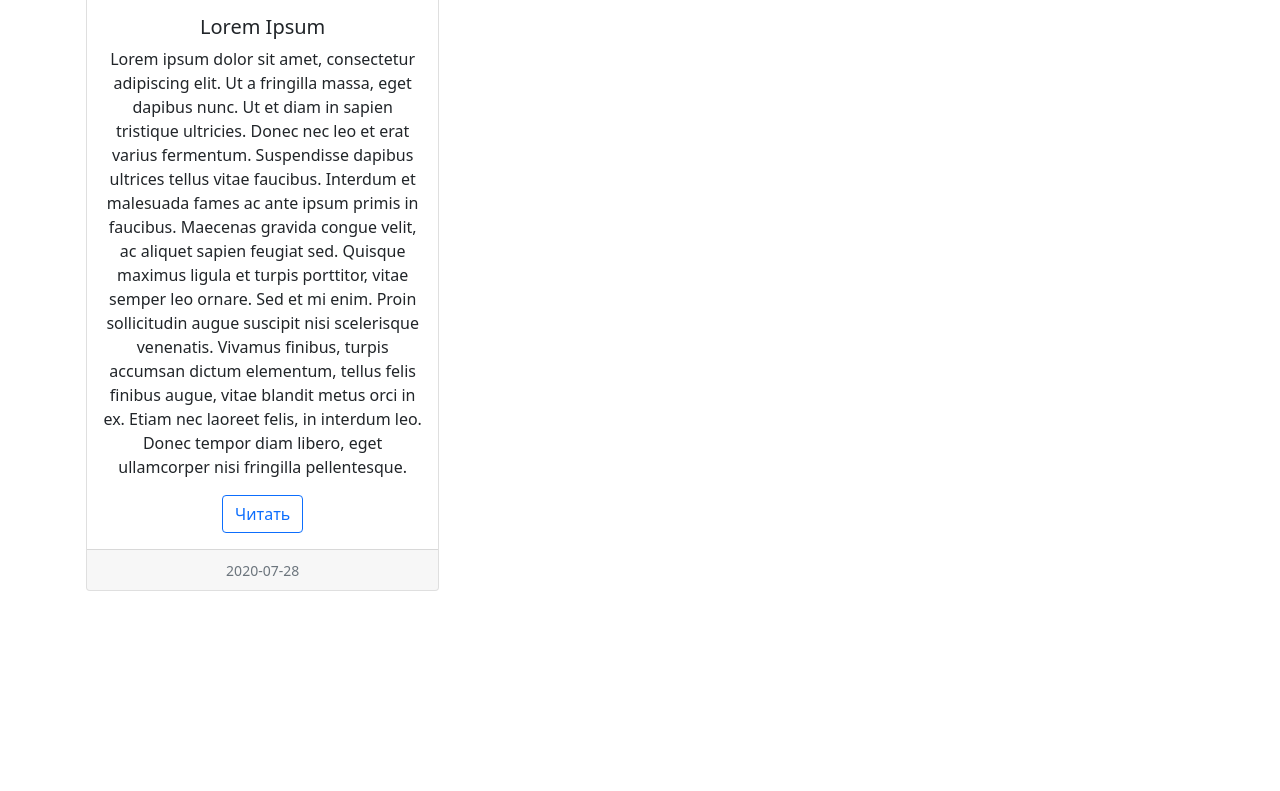
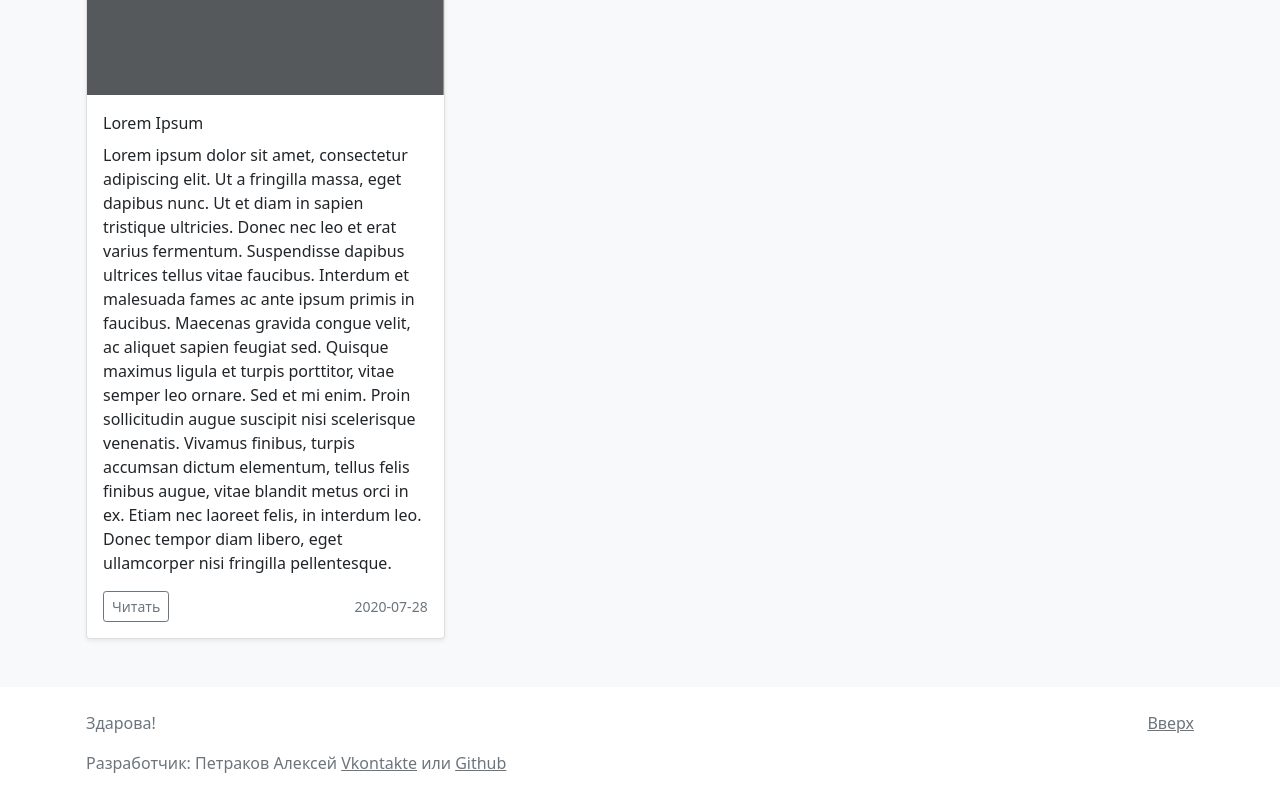
Before and after one commit to Petrakan/petrakan-flask-app, a Flask app: page /articles in a window 1280 px wide. Shown: the part 532-1323 px from the top of the page. Before the commit the page ends 1123 px from the top, so only its background shows below. Run offline with Flask 2, Linux system fonts and the light colour scheme; data comes from the database, SQL or seed files in the repository; both versions use the stored data as it was after the commit; some libraries are stand-ins or nearby versions.

Commit message:
make it better

```diff
--- a/app.py
+++ b/app.py
@@ -14,7 +14,8 @@ db = SQLAlchemy(app)
 @app.route('/')
 @app.route('/home')
 def index():
-    return render_template('index.html')
+    articles = Articles.query.order_by(Articles.date.desc()).all()
+    return render_template('index.html', articles=articles)
 
 
 @app.route('/about')
--- a/templates/about.html
+++ b/templates/about.html
@@ -4,7 +4,7 @@
 
 {%block content%}
 <div class="pricing-header px-3 py-3 pt-md-5 pb-md-4 mx-auto text-center">
-  <h1 class="display-4">О нас</h1>
+  <h1 class="">О нас</h1>
   <p class="lead">Разработчик Петраков Алексей.<br>Использовался python web framework Flask и css framework Bootstrap 5.</p>
 </div>
 {%endblock%}
--- a/templates/articles.html
+++ b/templates/articles.html
@@ -3,28 +3,40 @@
 {%block title%}Список статей{%endblock%}
 
 {%block content%}
-<div class="pricing-header px-3 py-3 pt-md-5 pb-md-4 mx-auto text-center">
-  <h1 class="display-4">Список статей</h1>
-  <p class="lead">Пробный список статей.</p>
+<section class="py-5 text-center container">
+    <div class="row py-lg-5">
+      <div class="col-lg-6 col-md-8 mx-auto">
+        <h2 class="font-weight-light">Список статей:</h1>
+        <form class="d-flex my-2 my-lg-0 pt-1">
+          <input class="form-control mr-sm-2" type="search" placeholder="Поиск" aria-label="Search">
+          <button class="btn btn-outline-dark my-2 my-sm-0" type="submit">Искать</button>
+        </form>
+        <p class="lead text-muted"></p>
       </div>
+    </div>
+  </section>
 
+
+      <div class="album py-5 bg-light">
         <div class="container">
-<div class="row row-cols-1 row-cols-md-3 g-4">
+          <div class="row row-cols-1 row-cols-sm-2 row-cols-md-3 g-3">
             {% for post in articles %}
-  <div class="col pt-3">
-    <div class="card h-100 text-center">
-      <img src="https://miro.medium.com/max/438/1*0G5zu7CnXdMT9pGbYUTQLQ.png" class="card-img-top" alt="...">
+        <div class="col">
+          <div class="card shadow-sm">
+            <svg class="bd-placeholder-img card-img-top" width="100%" height="225" xmlns="http://www.w3.org/2000/svg" aria-label="Placeholder: Thumbnail" preserveAspectRatio="xMidYMid slice" role="img" focusable="false"><title>Placeholder</title><rect width="100%" height="100%" fill="#55595c"></rect><text x="50%" y="50%" fill="#eceeef" dy=".3em">Thumbnail</text></svg>
+
             <div class="card-body">
-        <h5 class="card-title">{{ post.title }}</h5>
+              <p class="card-title">{{ post.title }}</p>
               <p class="card-text">{{ post.intro }}</p>
-        <a class="btn btn-outline-primary" href="/articles/{{ post.id }}">Читать</a>
+              <div class="d-flex justify-content-between align-items-center">
+                <a class="btn btn-sm btn-outline-secondary" href="/articles/{{ post.id }}">Читать</a>
+                <small class="text-muted">{{ post.date.date() }}</small>
               </div>
-      <div class="card-footer">
-        <small class="text-muted">{{ post.date.date() }}</small>
             </div>
           </div>
         </div>
             {% endfor %}
           </div>
         </div>
+      </div>
 {%endblock%}
--- a/templates/base.html
+++ b/templates/base.html
@@ -4,12 +4,14 @@
     <meta charset="UTF-8" />
     <meta name="viewport" content="width=device-width, initial-scale=1.0" />
     <link rel="stylesheet" href="https://stackpath.bootstrapcdn.com/bootstrap/5.0.0-alpha1/css/bootstrap.min.css" integrity="sha384-r4NyP46KrjDleawBgD5tp8Y7UzmLA05oM1iAEQ17CSuDqnUK2+k9luXQOfXJCJ4I" crossorigin="anonymous">
+    <script src="https://kit.fontawesome.com/27041fb99d.js" crossorigin="anonymous"></script>
     <title>{% block title %}{% endblock %}</title>
   </head>
   <body>
     <nav class="navbar navbar-expand-lg navbar-dark bg-dark border-bottom shadow-sm">
       <div class="container-fluid">
-      <a class="navbar-brand" href="/home">Flask.notes</a>
+          <i style="font-size:1.7em; color: white;" class="fab fa-affiliatetheme fa-lg ml-3"></i>
+          <a class="navbar-brand ml-3" href="/home">Flask.notes</a>
       <button class="navbar-toggler" type="button" data-toggle="collapse" data-target="#navbarSupportedContent" aria-controls="navbarSupportedContent" aria-expanded="false" aria-label="Toggle navigation">
         <span class="navbar-toggler-icon"></span>
       </button>
@@ -21,14 +23,10 @@
           <li class="nav-item">
             <a class="nav-link" href="/articles">Статьи</a>
           </li>
-          <li class="nav-item">
-            <a class="nav-link" href="/about">О нас</a>
-          </li>
+          <!-- <li class="nav-item"> -->
+            <!-- <a class="nav-link" href="/about">О нас</a> -->
+          <!-- </li> -->
         </ul>
-        <form class="d-flex my-2 my-lg-0">
-          <input class="form-control mr-sm-2" type="search" placeholder="Search" aria-label="Search">
-          <button class="btn btn-outline-light my-2 my-sm-0" type="submit">Поиск</button>
-        </form>
         <a class="btn btn-outline-light ml-auto" href="/create_article">Создать статью</a>
       </div>
       </div>
@@ -36,6 +34,15 @@
    <div class="">
       {% block content %}{%endblock%}
     </div>
+    <footer class="text-muted">
+      <div class="container pt-4 mb-3">
+        <p class="float-right">
+          <a class="text-muted" href="#">Вверх</a>
+        </p>
+        <p>Здарова!</p>
+        <p>Разработчик: Петраков Алексей <a class="text-muted" href="https://vk.com/aleksey_petrakov">Vkontakte</a> или <a class="text-muted" href="https://github.com/Petrakan">Github</a></p>
+      </div>
+    </footer>
     <script src="https://cdn.jsdelivr.net/npm/popper.js@1.16.0/dist/umd/popper.min.js" integrity="sha384-Q6E9RHvbIyZFJoft+2mJbHaEWldlvI9IOYy5n3zV9zzTtmI3UksdQRVvoxMfooAo" crossorigin="anonymous"></script>
     <script src="https://stackpath.bootstrapcdn.com/bootstrap/5.0.0-alpha1/js/bootstrap.min.js" integrity="sha384-oesi62hOLfzrys4LxRF63OJCXdXDipiYWBnvTl9Y9/TRlw5xlKIEHpNyvvDShgf/" crossorigin="anonymous"></script>
   </body>
```
Also changed, not shown: templates/article_detail.html (+5 -2 lines), templates/index.html (+31 -5 lines), blog.db. Lines whose indentation alone changed are shown as unchanged.
